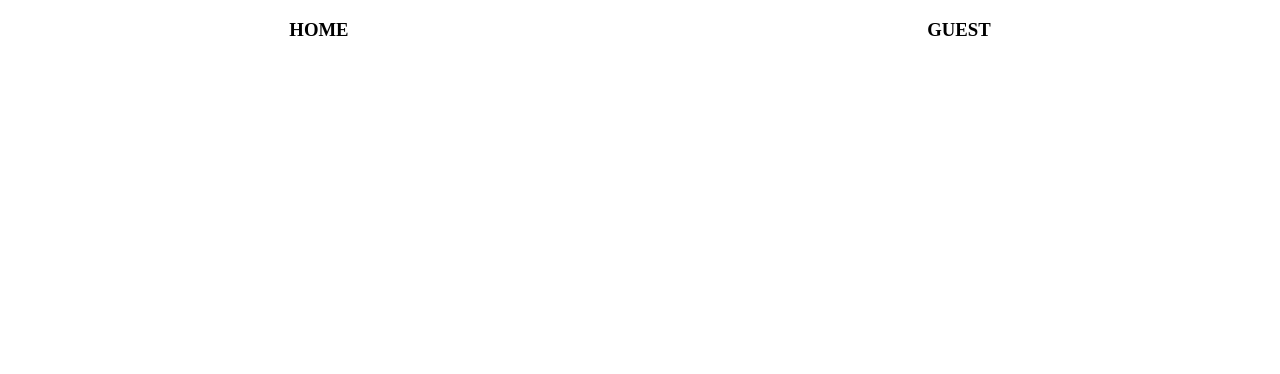
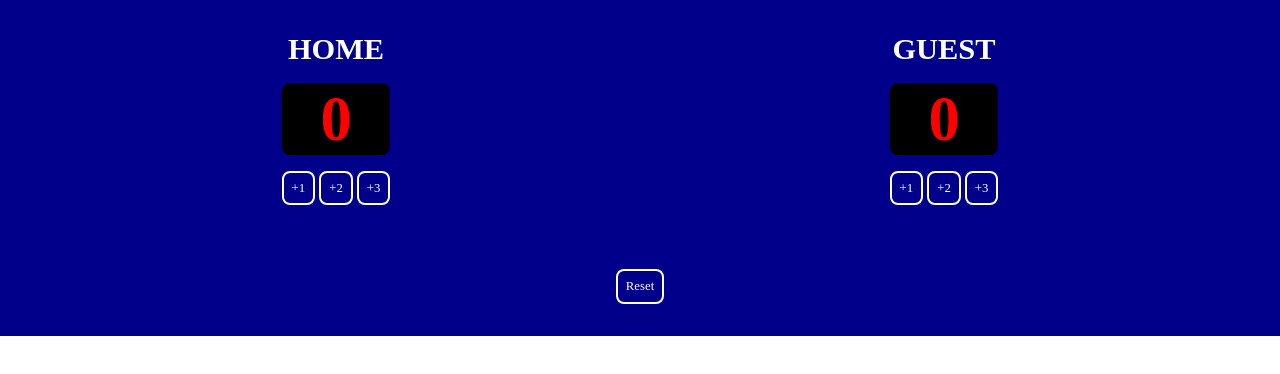
Before and after one commit to reyzeon17/scoreboard, a website built with Vite: page index.html in a window 1280 px wide. Built offline with nearby package versions, Linux system fonts and the light colour scheme.

Commit message:
Updated all files

```diff
--- a/index.css
+++ b/index.css
@@ -1,8 +1,38 @@
+button {
+	background-color: transparent;
+	border-style: solid;
+	border-radius: 0.5rem;
+	color: white;
+	border-color: white;
+	font-size: 0.8rem;
+	padding: 0.5rem;
+}
+
+h3 {
+	font-size: 1.9rem;
+	color: white;
+	padding: 0;
+	margin: 0;
+}
+p {
+	padding: 0;
+	margin: 1rem 0;
+	font-size: 3.9rem;
+	font-weight: bold;
+	background-color: black;
+	color: red;
+	border-radius: 0.5rem;
+}
 body {
-    margin: 0;
+	margin: 0;
 }
 
 .container {
-    display: flex;
-    justify-content: space-around;
+	display: flex;
+	justify-content: space-around;
+	align-content: center;
+
+	background-color: darkblue;
+	padding: 2rem;
+	text-align: center;
 }
--- a/index.html
+++ b/index.html
@@ -1,16 +1,34 @@
 <html>
-    <head><link rel="stylesheet" href="https://cdnjs.cloudflare.com/ajax/libs/normalize/8.0.1/normalize.css">
-        <link rel="stylesheet" href="index.css">
+	<head>
+		<link
+			rel="stylesheet"
+			href="https://cdnjs.cloudflare.com/ajax/libs/normalize/8.0.1/normalize.css"
+		/>
+		<link rel="stylesheet" href="index.css" />
 	</head>
 	<body>
 		<div class="container">
-            <div>
-                <h3>HOME</h3>
-            </div>
-            <div>
-                <h3>GUEST</h3>
+			<div class="container-panelBoard">
+				<h3 class="header">HOME</h3>
+				<p class="scoreboard" id="homeScoreboard">0</p>
+
+				<div class="container-panelBoard-button">
+					<button id="oneHome" onclick="oneHomeBtn()">+1</button>
+					<button id="twoHome" onclick="twoHomeBtn()">+2</button>
+					<button id="threeHome" onclick="threeHomeBtn()">+3</button>
 				</div>
 			</div>
+			<div class="container-panelBoard">
+				<h3 class="header">GUEST</h3>
+				<p class="scoreboard" id="guestScoreboard">0</p>
+				<div class="container-panelBoard-button">
+					<button id="oneGuest" onclick="oneGuestBtn()">+1</button>
+					<button id="twoGuest" onclick="twoGuestBtn()">+2</button>
+					<button id="threeGuest" onclick="threeGuestBtn()">+3</button>
+				</div>
+			</div>
+		</div>
+		<div class="container"><button onclick="resetBtn()">Reset</button></div>
 		<script src="index.js"></script>
 	</body>
 </html>
--- /dev/null
+++ b/index.js
@@ -0,0 +1,47 @@
+let homeScoreboard = document.getElementById("homeScoreboard");
+let homeScore = 0;
+let guestScoreboard = document.getElementById("guestScoreboard");
+let guestScore = 0;
+let oneHome = document.getElementById("oneHome");
+let twoHome = document.getElementById("twoHome");
+let threeHome = document.getElementById("threeHome");
+let oneGuest = document.getElementById("oneGuest");
+let twoGuest = document.getElementById("twoGuest");
+let threeGuest = document.getElementById("threeGuest");
+
+function oneHomeBtn() {
+	homeScore += 1;
+	homeScoreboard.innerText = homeScore;
+}
+
+function twoHomeBtn() {
+	homeScore += 2;
+	homeScoreboard.innerText = homeScore;
+}
+
+function threeHomeBtn() {
+	homeScore += 3;
+	homeScoreboard.innerText = homeScore;
+}
+
+function oneGuestBtn() {
+	guestScore += 1;
+	guestScoreboard.innerText = guestScore;
+}
+
+function twoGuestBtn() {
+	guestScore += 2;
+	guestScoreboard.innerText = guestScore;
+}
+
+function threeGuestBtn() {
+	guestScore += 3;
+	guestScoreboard.innerText = guestScore;
+}
+
+function resetBtn() {
+	homeScore = 0;
+	guestScore = 0;
+	homeScoreboard.innerText = homeScore;
+	guestScoreboard.innerText = guestScore;
+}
```
Also changed, not shown: README.md. Lines whose indentation alone changed are shown as unchanged.
